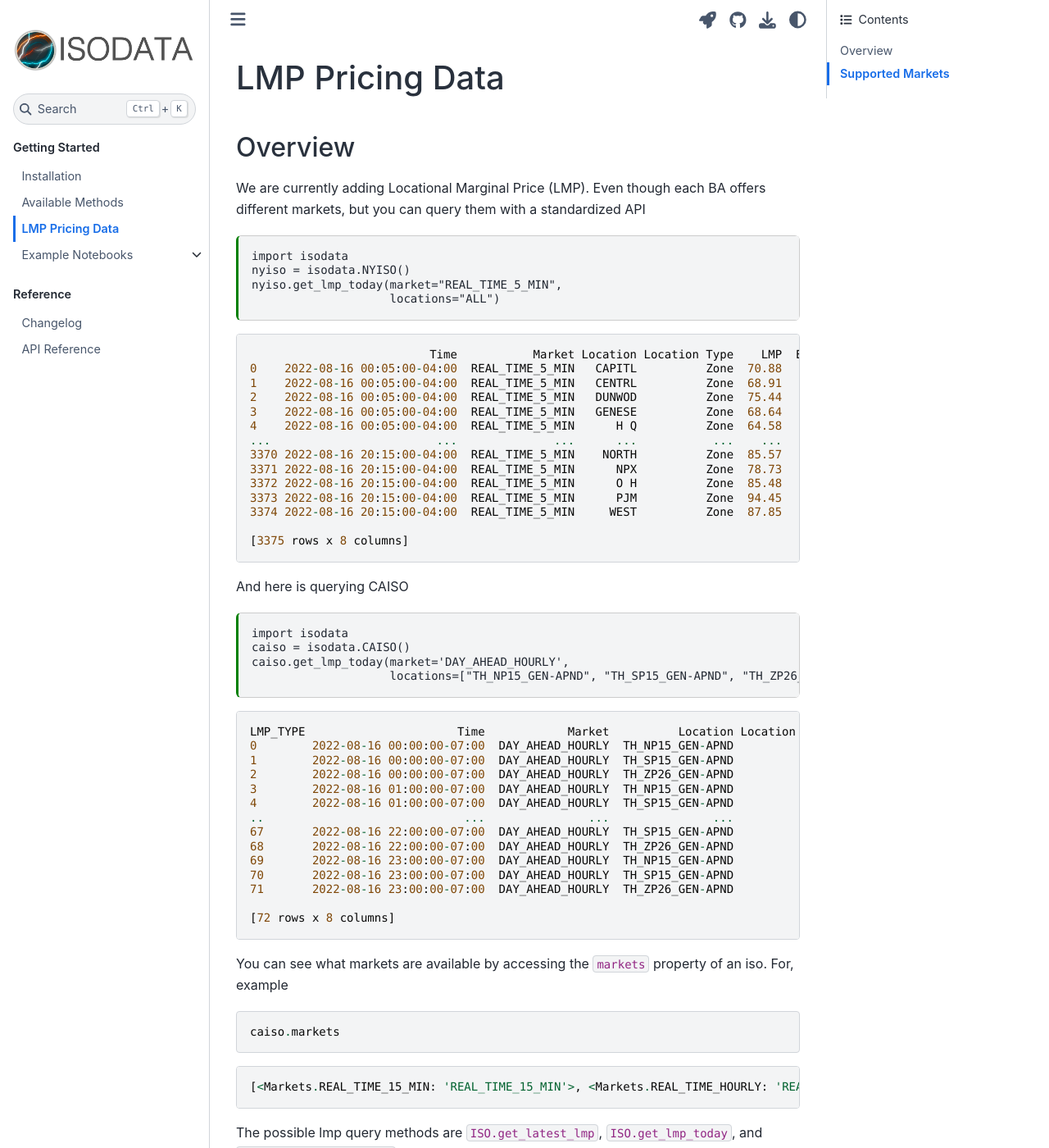
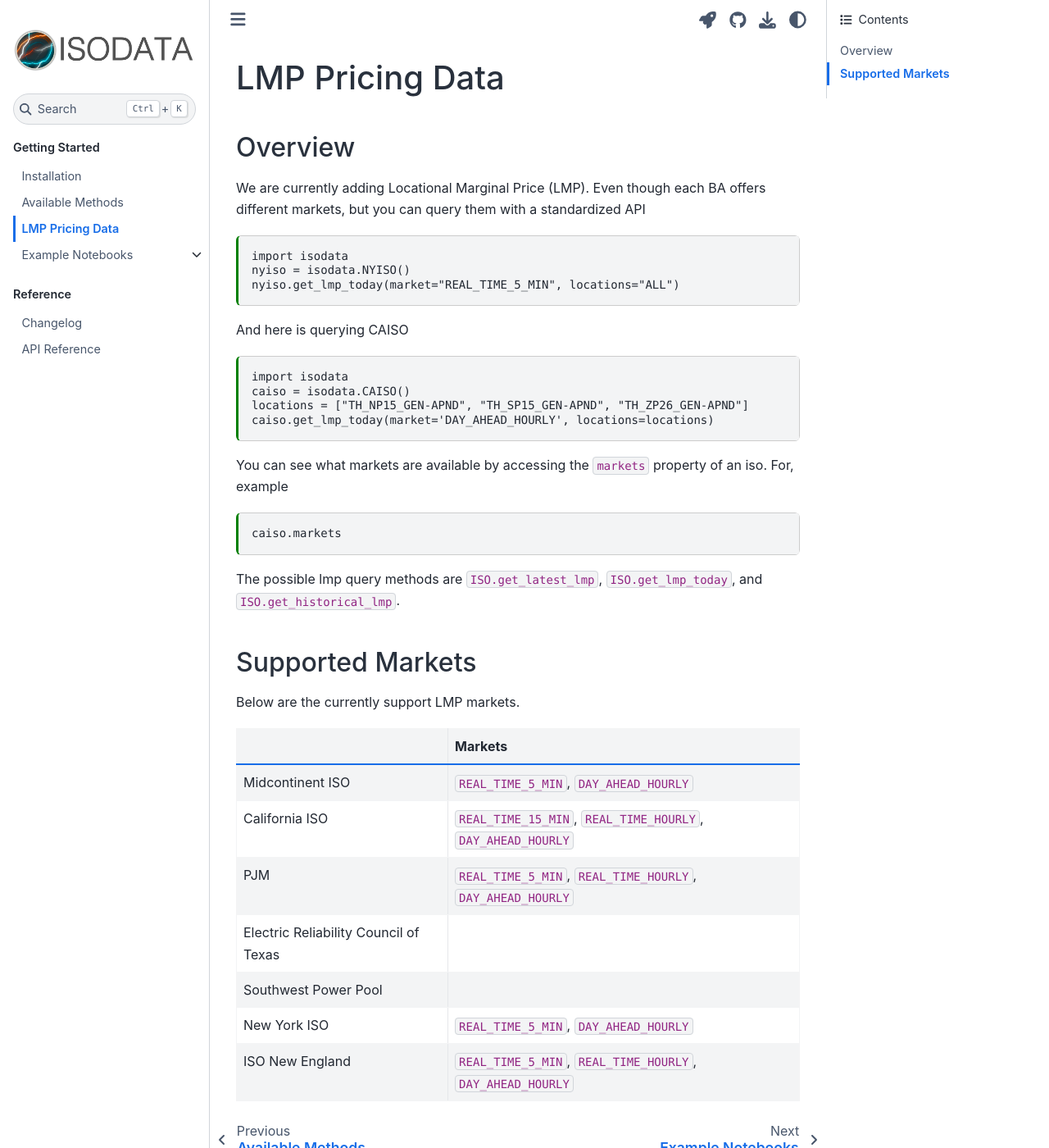
Before and after one commit to gridstatus/gridstatus, a Sphinx documentation site: the page built from docs/lmp.md, in a window 1280 px wide and 1400 px high. Shown: the whole window at 82% size. Built offline with Sphinx 7.4.7 and the Sphinx Book theme 1.1.4, drawn with Linux system fonts in a browser that asks for light colours.

Commit message:
warning silence

````diff
--- a/docs/lmp.md
+++ b/docs/lmp.md
@@ -13,25 +13,7 @@ We are currently adding Locational Marginal Price (LMP). Even though each BA off
 ```{code-cell}
 import isodata
 nyiso = isodata.NYISO()
-nyiso.get_lmp_today(market="REAL_TIME_5_MIN",
-                    locations="ALL")
-```
-
-```
-                          Time           Market Location Location Type    LMP  Energy  Congestion  Loss
-0    2022-08-16 00:05:00-04:00  REAL_TIME_5_MIN   CAPITL          Zone  70.88   66.65        1.10  5.33
-1    2022-08-16 00:05:00-04:00  REAL_TIME_5_MIN   CENTRL          Zone  68.91   66.64        0.00  2.27
-2    2022-08-16 00:05:00-04:00  REAL_TIME_5_MIN   DUNWOD          Zone  75.44   66.65       -1.26  7.53
-3    2022-08-16 00:05:00-04:00  REAL_TIME_5_MIN   GENESE          Zone  68.64   66.64        0.00  2.00
-4    2022-08-16 00:05:00-04:00  REAL_TIME_5_MIN      H Q          Zone  64.58   66.65        0.00 -2.07
-...                        ...              ...      ...           ...    ...     ...         ...   ...
-3370 2022-08-16 20:15:00-04:00  REAL_TIME_5_MIN    NORTH          Zone  85.57   87.85        0.00 -2.28
-3371 2022-08-16 20:15:00-04:00  REAL_TIME_5_MIN      NPX          Zone  78.73   87.85       15.36  6.24
-3372 2022-08-16 20:15:00-04:00  REAL_TIME_5_MIN      O H          Zone  85.48   87.85        0.00 -2.37
-3373 2022-08-16 20:15:00-04:00  REAL_TIME_5_MIN      PJM          Zone  94.45   87.85       -1.86  4.74
-3374 2022-08-16 20:15:00-04:00  REAL_TIME_5_MIN     WEST          Zone  87.85   87.85        0.00  0.00
-
-[3375 rows x 8 columns]
+nyiso.get_lmp_today(market="REAL_TIME_5_MIN", locations="ALL")
 ```
 
 And here is querying CAISO
@@ -39,35 +21,14 @@ And here is querying CAISO
 ```{code-cell}
 import isodata
 caiso = isodata.CAISO()
-caiso.get_lmp_today(market='DAY_AHEAD_HOURLY',
-                    locations=["TH_NP15_GEN-APND", "TH_SP15_GEN-APND", "TH_ZP26_GEN-APND"])
-```
-
-```
-LMP_TYPE                      Time            Market          Location Location Type        LMP     Energy  Congestion     Loss
-0        2022-08-16 00:00:00-07:00  DAY_AHEAD_HOURLY  TH_NP15_GEN-APND          None   89.48766   95.51493     -0.1531 -5.87417
-1        2022-08-16 00:00:00-07:00  DAY_AHEAD_HOURLY  TH_SP15_GEN-APND          None   94.02489   95.51493      0.0000 -1.49003
-2        2022-08-16 00:00:00-07:00  DAY_AHEAD_HOURLY  TH_ZP26_GEN-APND          None   90.57680   95.51493      0.0000 -4.93812
-3        2022-08-16 01:00:00-07:00  DAY_AHEAD_HOURLY  TH_NP15_GEN-APND          None   86.38892   92.12283     -0.0223 -5.71162
-4        2022-08-16 01:00:00-07:00  DAY_AHEAD_HOURLY  TH_SP15_GEN-APND          None   90.94366   92.12283      0.0000 -1.17917
-..                             ...               ...               ...           ...        ...        ...         ...      ...
-67       2022-08-16 22:00:00-07:00  DAY_AHEAD_HOURLY  TH_SP15_GEN-APND          None  131.45525  135.43710      0.0000 -3.98185
-68       2022-08-16 22:00:00-07:00  DAY_AHEAD_HOURLY  TH_ZP26_GEN-APND          None  127.04000  135.43710      0.0000 -8.39710
-69       2022-08-16 23:00:00-07:00  DAY_AHEAD_HOURLY  TH_NP15_GEN-APND          None  107.36120  113.91108      0.0000 -6.54989
-70       2022-08-16 23:00:00-07:00  DAY_AHEAD_HOURLY  TH_SP15_GEN-APND          None  111.22278  113.91108      0.0000 -2.68830
-71       2022-08-16 23:00:00-07:00  DAY_AHEAD_HOURLY  TH_ZP26_GEN-APND          None  108.01049  113.91108      0.0000 -5.90059
-
-[72 rows x 8 columns]
+locations = ["TH_NP15_GEN-APND", "TH_SP15_GEN-APND", "TH_ZP26_GEN-APND"]
+caiso.get_lmp_today(market='DAY_AHEAD_HOURLY', locations=locations)
 ```
 
 You can see what markets are available by accessing the `markets` property of an iso. For, example
 
-```
+```{code-cell}
 caiso.markets
-```
-
-```
-[<Markets.REAL_TIME_15_MIN: 'REAL_TIME_15_MIN'>, <Markets.REAL_TIME_HOURLY: 'REAL_TIME_HOURLY'>, <Markets.DAY_AHEAD_HOURLY: 'DAY_AHEAD_HOURLY'>]
 ```
 
 The possible lmp query methods are `ISO.get_latest_lmp`, `ISO.get_lmp_today`, and `ISO.get_historical_lmp`.
@@ -77,8 +38,9 @@ The possible lmp query methods are `ISO.get_latest_lmp`, `ISO.get_lmp_today`, an
 Below are the currently support LMP markets.
 
 <!-- LMP AVAILABILITY TABLE START -->
+
 |                                       | Markets                                                    |
-|:--------------------------------------|:-----------------------------------------------------------|
+| :------------------------------------ | :--------------------------------------------------------- |
 | Midcontinent ISO                      | `REAL_TIME_5_MIN`, `DAY_AHEAD_HOURLY`                      |
 | California ISO                        | `REAL_TIME_15_MIN`, `REAL_TIME_HOURLY`, `DAY_AHEAD_HOURLY` |
 | PJM                                   | `REAL_TIME_5_MIN`, `REAL_TIME_HOURLY`, `DAY_AHEAD_HOURLY`  |
@@ -86,4 +48,5 @@ Below are the currently support LMP markets.
 | Southwest Power Pool                  |                                                            |
 | New York ISO                          | `REAL_TIME_5_MIN`, `DAY_AHEAD_HOURLY`                      |
 | ISO New England                       | `REAL_TIME_5_MIN`, `REAL_TIME_HOURLY`, `DAY_AHEAD_HOURLY`  |
+
 <!-- LMP AVAILABILITY TABLE END -->
````
Also changed, not shown: 1 other file.
